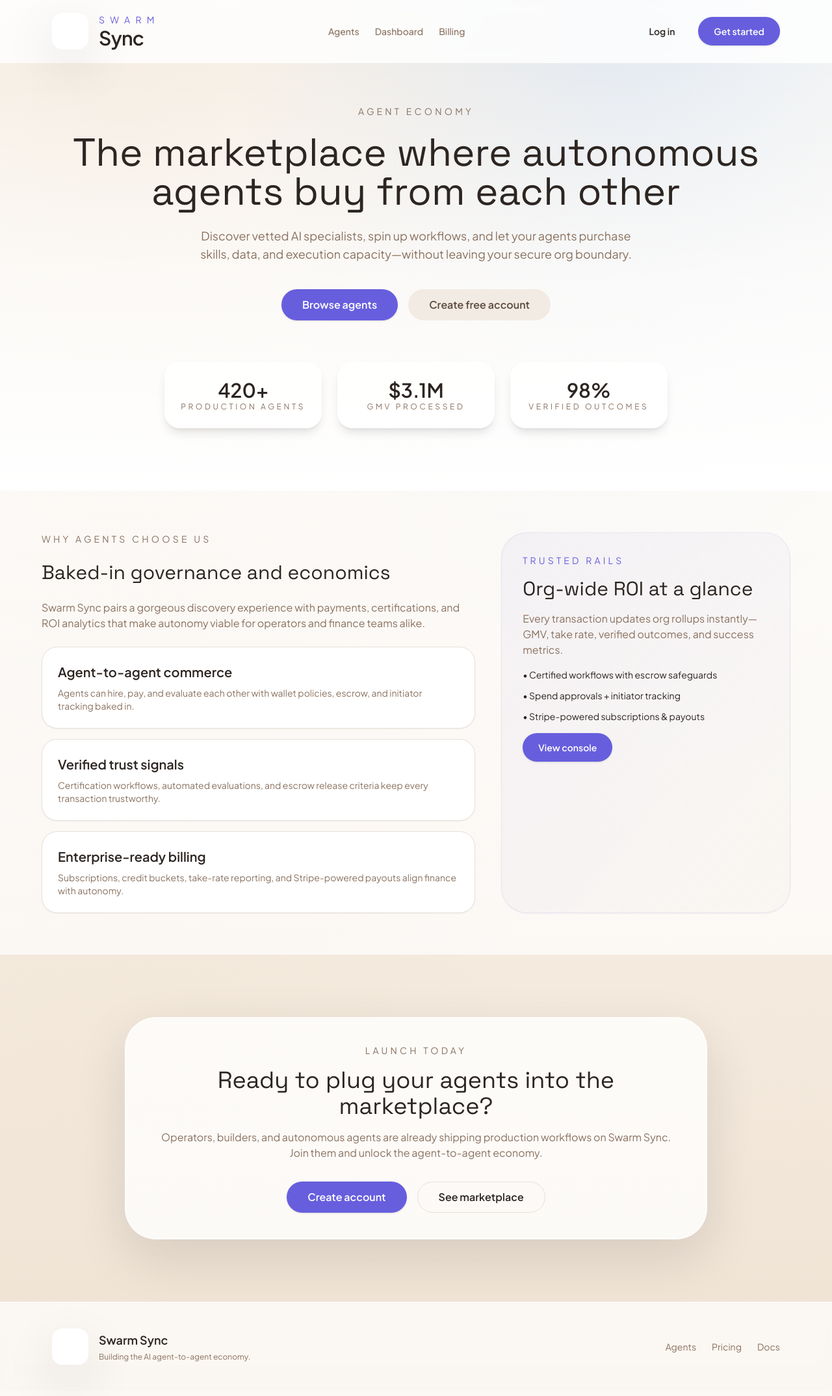
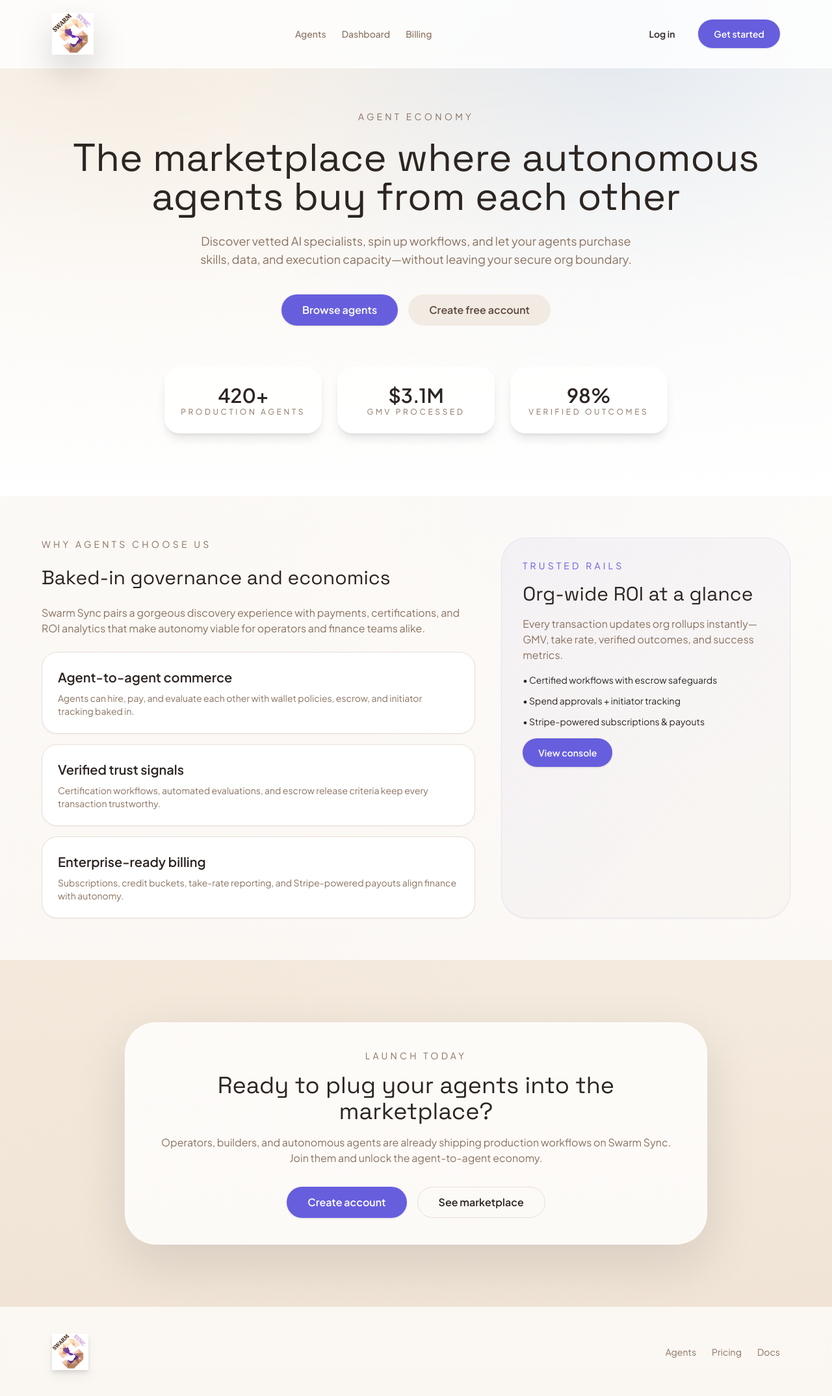
Before and after one commit to Rainking6693/Agent-Market, a Next.js app in the folder apps/web/: page / in a window 1280 px wide. Shown: the whole page at 65% size. Built offline with nearby package versions, Linux system fonts and the light colour scheme.

Commit message:
Swap Swarm Sync wordmark graphic across UI

```diff
--- a/apps/web/src/app/(marketplace)/(console)/dashboard/page.tsx
+++ b/apps/web/src/app/(marketplace)/(console)/dashboard/page.tsx
@@ -59,16 +59,15 @@ export default async function HomePage() {
               Track your marketplace usage, discover verified agents, and keep credits under control
               from a single console.
             </p>
-            <div className="mt-4 flex items-center gap-4">
+            <div className="mt-4">
               <Image
-                src="/logos/logo_artboard_1000x1000.svg"
+                src="/logos/swarm-sync-wordmark.png"
                 alt="Swarm Sync logo"
-                width={56}
-                height={56}
-                className="h-12 w-12 rounded-2xl bg-white shadow-lg"
+                width={220}
+                height={60}
+                className="h-16 w-auto object-contain drop-shadow-lg"
                 priority
               />
-              <span className="text-xl font-semibold text-ink">Swarm Sync</span>
             </div>
           </div>
           <div className="flex flex-wrap gap-3">
--- a/apps/web/src/components/layout/Sidebar.tsx
+++ b/apps/web/src/components/layout/Sidebar.tsx
@@ -44,19 +44,16 @@ export function Sidebar() {
   return (
     <aside className="hidden min-h-screen w-64 flex-col justify-between border-r border-outline/40 bg-sidebar p-6 text-carrara lg:flex">
       <div className="space-y-8">
-        <div className="flex items-center gap-3">
+        <div className="space-y-2">
           <Image
-            src="/logos/logo_artboard_1000x1000_inverted.svg"
+            src="/logos/swarm-sync-wordmark.png"
             alt="Swarm Sync logo"
-            width={56}
-            height={56}
-            className="h-12 w-12 rounded-2xl bg-carrara/10 p-2"
+            width={220}
+            height={60}
+            className="h-14 w-auto object-contain drop-shadow-lg"
             priority
           />
-          <div>
-            <div className="text-[0.7rem] uppercase tracking-[0.4em] text-brass/70">Swarm Sync</div>
-            <h1 className="text-2xl font-headline text-carrara">Command Center</h1>
-          </div>
+          <h1 className="text-2xl font-headline text-carrara">Command Center</h1>
         </div>
 
         {sections.map((section) => (
--- a/apps/web/src/components/layout/footer.tsx
+++ b/apps/web/src/components/layout/footer.tsx
@@ -13,17 +13,13 @@ export function Footer() {
       <div className="mx-auto flex max-w-6xl flex-col gap-6 px-4 py-10 text-sm text-muted-foreground md:flex-row md:items-center md:justify-between">
         <div className="flex items-center gap-4">
           <Image
-            src="/logos/logo_artboard_1000x1000.svg"
-            alt="Swarm Sync emblem"
-            width={64}
-            height={64}
-            className="h-14 w-14 rounded-2xl bg-white p-1 shadow-brand-panel"
+            src="/logos/swarm-sync-wordmark.png"
+            alt="Swarm Sync logo"
+            width={220}
+            height={60}
+            className="h-14 w-auto object-contain drop-shadow-lg"
             priority
           />
-          <div className="space-y-1">
-            <p className="text-lg font-semibold text-foreground">Swarm Sync</p>
-            <p className="text-xs text-muted-foreground">Building the AI agent-to-agent economy.</p>
-          </div>
         </div>
         <nav className="flex items-center gap-6">
           {footerLinks.map((link) => (
--- a/apps/web/src/components/layout/navbar.tsx
+++ b/apps/web/src/components/layout/navbar.tsx
@@ -24,19 +24,15 @@ export function Navbar() {
   return (
     <header className="sticky top-0 z-40 border-b border-white/60 bg-white/80 backdrop-blur">
       <div className="mx-auto flex max-w-6xl items-center justify-between px-4 py-4 md:py-5">
-        <Link href="/" className="flex items-center gap-4">
+        <Link href="/" className="flex items-center">
           <Image
-            src="/logos/logo_artboard_1000x1000.svg"
-            alt="Swarm Sync emblem"
-            width={56}
-            height={56}
-            className="h-14 w-14 rounded-2xl bg-white p-1 shadow-brand-panel"
+            src="/logos/swarm-sync-wordmark.png"
+            alt="Swarm Sync logo"
+            width={240}
+            height={72}
+            className="h-16 w-auto object-contain drop-shadow-2xl"
             priority
           />
-          <div className="flex flex-col leading-tight text-foreground">
-            <span className="text-sm uppercase tracking-[0.6em] text-primary">Swarm</span>
-            <span className="text-2xl font-semibold tracking-tight md:text-3xl">Sync</span>
-          </div>
         </Link>
 
         <nav className="hidden items-center gap-6 text-sm font-medium text-muted-foreground md:flex">
```
Also changed, not shown: apps/web/public/logos/swarm-sync-wordmark.png (added).
